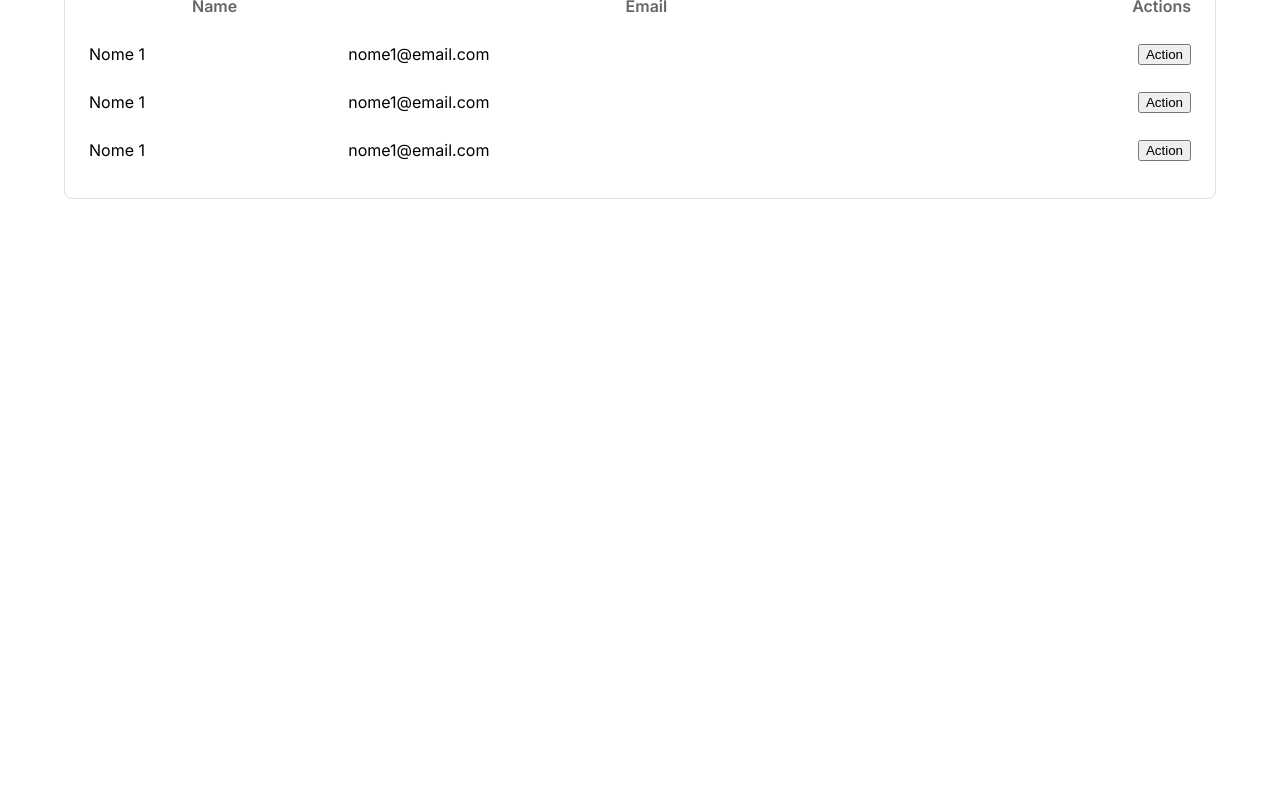
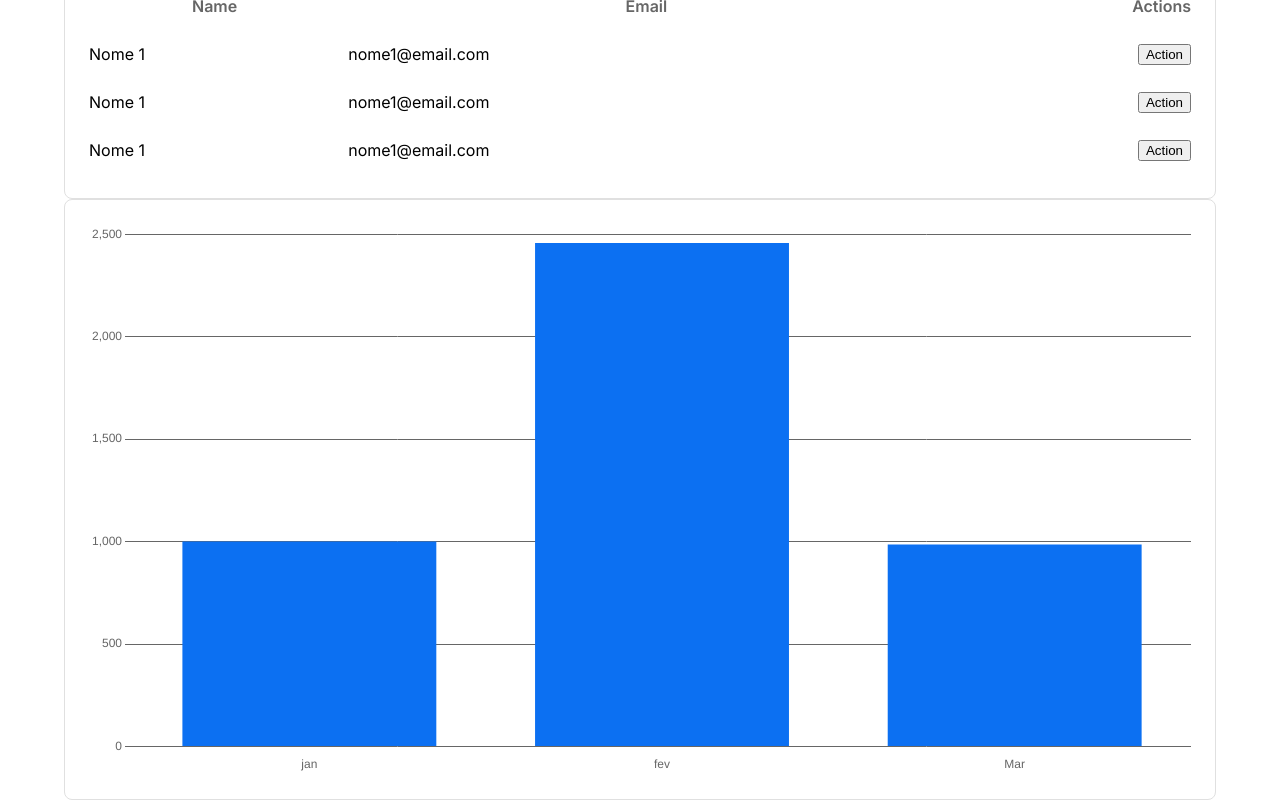
Before and after one commit to paulojrzti/dashboard-of-study, a React (Vite) app: page /home in a window 1280 px wide. Shown: the part 481-1281 px from the top of the page. Before the commit the page ends 800 px from the top, so only its background shows below. Built offline with nearby package versions, Linux system fonts and the light colour scheme.

Commit message:
feat/chart-component

```diff
--- a/package.json
+++ b/package.json
@@ -15,7 +15,9 @@
     "@mui/material": "^5.18.0",
     "@types/node": "^24.0.12",
     "@types/styled-components": "^5.1.34",
+    "chart.js": "^4.5.0",
     "react": "^19.1.0",
+    "react-chartjs-2": "^5.3.0",
     "react-dom": "^19.1.0",
     "react-router-dom": "^7.6.3",
     "styled-components": "^6.1.19"
--- /dev/null
+++ b/src/components/CustomChart.tsx
@@ -0,0 +1,84 @@
+import { useTheme } from 'styled-components'
+import {
+  Chart as ChartJS,
+  CategoryScale,
+  LinearScale,
+  BarElement,
+  PointElement,
+  LineElement,
+  Title,
+  Tooltip,
+  Legend,
+} from 'chart.js'
+
+import { Line } from 'react-chartjs-2'
+import { Bar } from 'react-chartjs-2'
+import type { CustomChartCprops } from '@/types'
+
+ChartJS.register(
+  CategoryScale,
+  LinearScale,
+  BarElement,
+  PointElement,
+  LineElement,
+  Title,
+  Tooltip,
+  Legend
+)
+
+export default function CustomChart(props: CustomChartCprops) {
+  const { data, labels, type } = props
+  const theme = useTheme()
+
+  const options = {
+    responsive: true,
+    scaleShowVerticalLines: false,
+    scales: {
+      x: {
+        border: {
+          display: false,
+        },
+        grid: {
+          display: false,
+        },
+        ticks: {
+          color: theme.typography.subtitle,
+        },
+      },
+      y: {
+        border: {
+          display: false,
+        },
+        grid: {
+          display: true,
+          color: theme.typography.subtitle, // Aqui você define a cor da linha da grade
+        },
+        ticks: {
+          color: theme.typography.subtitle,
+        },
+      },
+    },
+    plugins: {
+      legend: {
+        display: false,
+      },
+    },
+  }
+
+  const chartData = {
+    labels,
+    datasets: [
+      {
+        data: data,
+        borderColor: 'rgb(12, 112, 242)',
+        backgroundColor: 'rgba(12, 112, 242, 1)',
+      },
+    ],
+  }
+
+  return type === 'bar' ? (
+    <Bar options={options} data={chartData} />
+  ) : (
+    <Line options={options} data={chartData} />
+  )
+}
--- a/src/components/index.ts
+++ b/src/components/index.ts
@@ -1,6 +1,7 @@
 export { default as AvatarList } from './AvatarList'
 export { default as CustomTable } from './CustomTable'
 export { default as FormComponet } from './FormComponent'
+export { default as CustomChart } from './CustomChart'
 export { default as Header } from './Header'
 export * from './BannerImage'
 export * from './CardComponent'
--- a/src/pages/Home.tsx
+++ b/src/pages/Home.tsx
@@ -1,4 +1,10 @@
-import { AvatarList, Header, CardComponent, CustomTable } from '@/components'
+import {
+  AvatarList,
+  Header,
+  CardComponent,
+  CustomTable,
+  CustomChart,
+} from '@/components'
 import { Container } from '@mui/material'
 import { currencyConverter } from '@/utils'
 
@@ -55,6 +61,13 @@
             rows={mockTableData.rows}
           />
         </CardComponent>
+        <CardComponent>
+          <CustomChart
+            labels={['jan', 'fev', 'Mar']}
+            data={[1000.12, 2456.54, 986.32, 654.89]}
+            type={'bar'}
+          ></CustomChart>
+        </CardComponent>
       </Container>
     </>
   )
--- /dev/null
+++ b/src/types/customChart.d.ts
@@ -0,0 +1,5 @@
+export interface CustomChartCprops {
+  labels: string[]
+  data: number[]
+  type: 'line' | 'bar'
+}
--- a/src/types/index.ts
+++ b/src/types/index.ts
@@ -4,3 +4,4 @@
 export * from './styled'
 export * from './theme'
 export * from './typographis'
+export * from './customChart'
```
Also changed, not shown: 1 other file (tests, documents, lock files or other folders).
